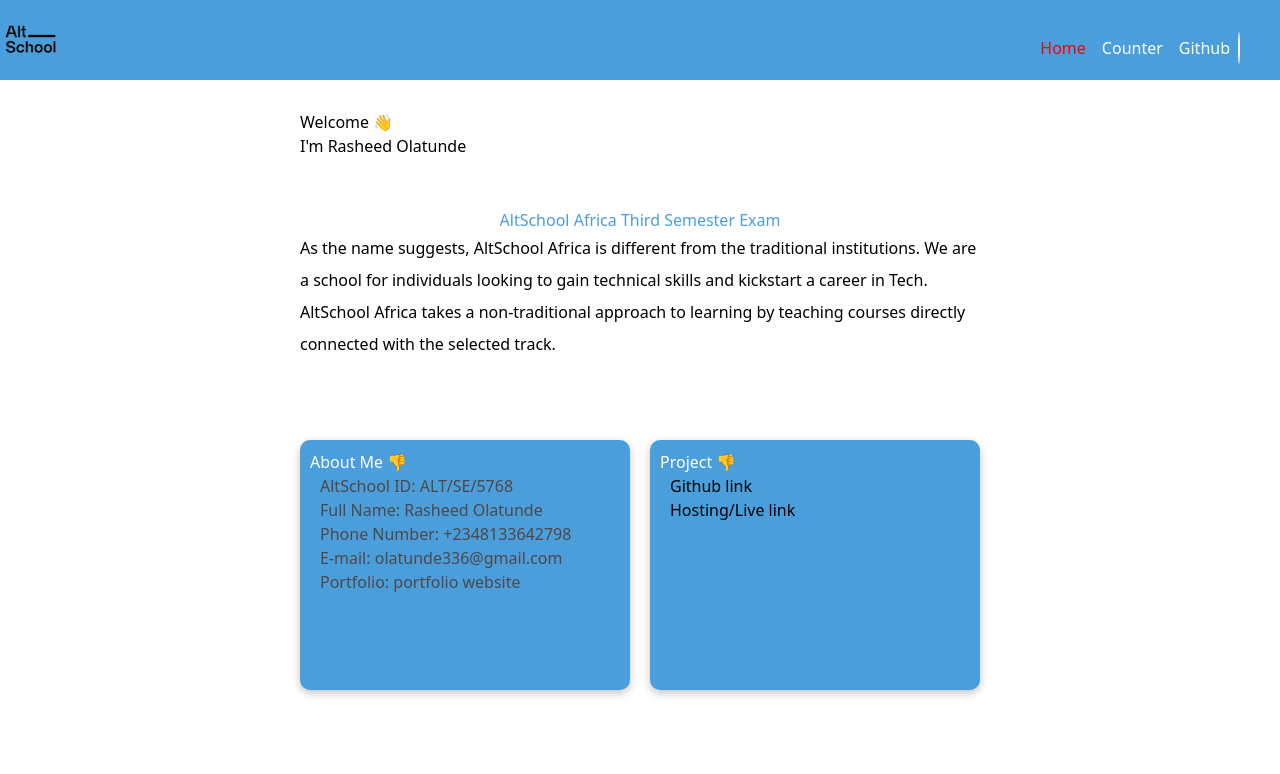
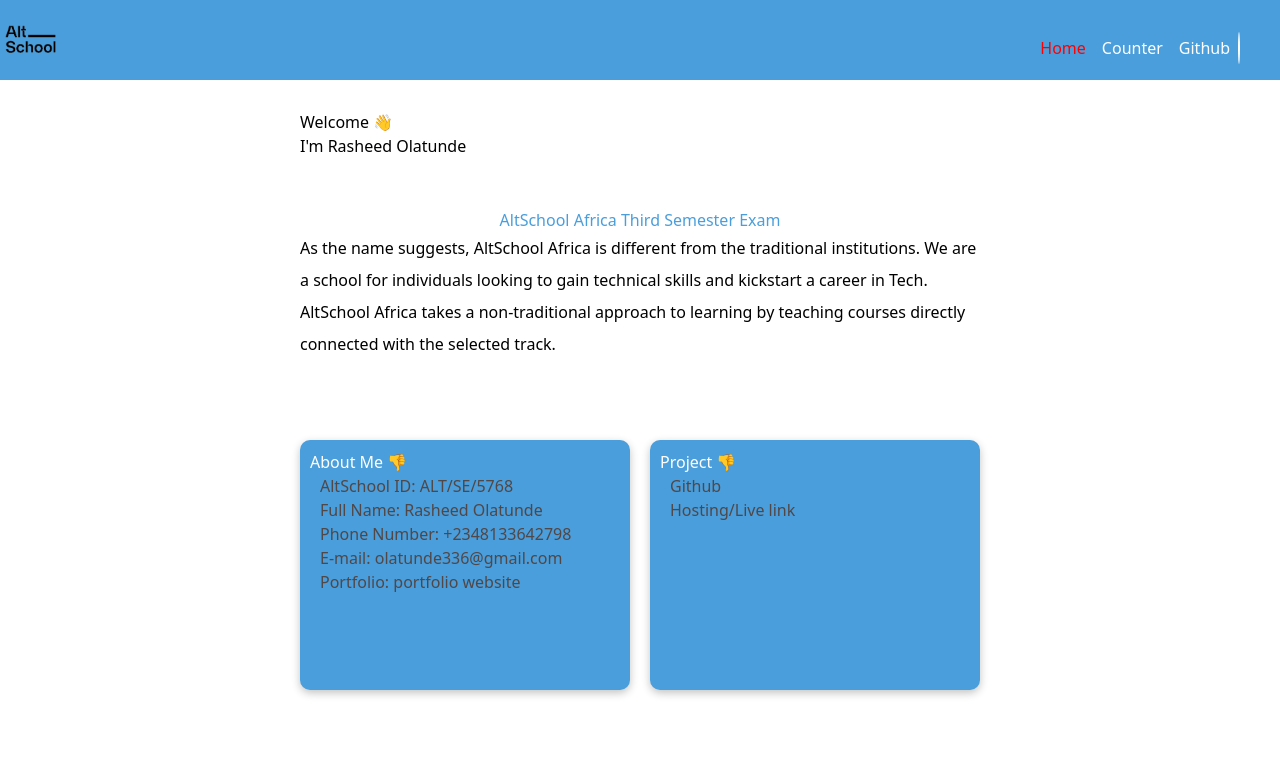
Before and after one commit to olatunde1998/AltSchool-Vue-Exam3, a Vue app: page / in a window 1280 px wide. Shown: the top 774 px of the page. Built offline with nearby package versions, Linux system fonts and the light colour scheme.

Commit message:
anchor element was added

```diff
--- a/src/components/projectInfo.vue
+++ b/src/components/projectInfo.vue
@@ -1,8 +1,9 @@
 <template lang="">
 <h3 class='project'>Project 👎</h3>
     <div class="project-info">
-        <p>Github link</p>
-        <p>Hosting/Live link</p>
+        <p><a href="https://github.com/olatunde1998/AltSchool-Vue-Exam3">Github</a></p>
+        <p><a href="https://altschool-vue-exam-3.vercel.app/">Hosting/Live link</a></p>
+
     </div>
 </template>
 <script setup>
@@ -11,9 +12,17 @@
 <style>
 .project-info{
     padding-left:10px;
+    color: rgb(81, 71, 71);
+  font-weight: 200;
 }
 .project{
         color: white;
     }
+    a{
+        text-decoration: none;
+    color: rgb(81, 71, 71);
+    cursor: pointer;
+
+    }
 
 </style>
```
